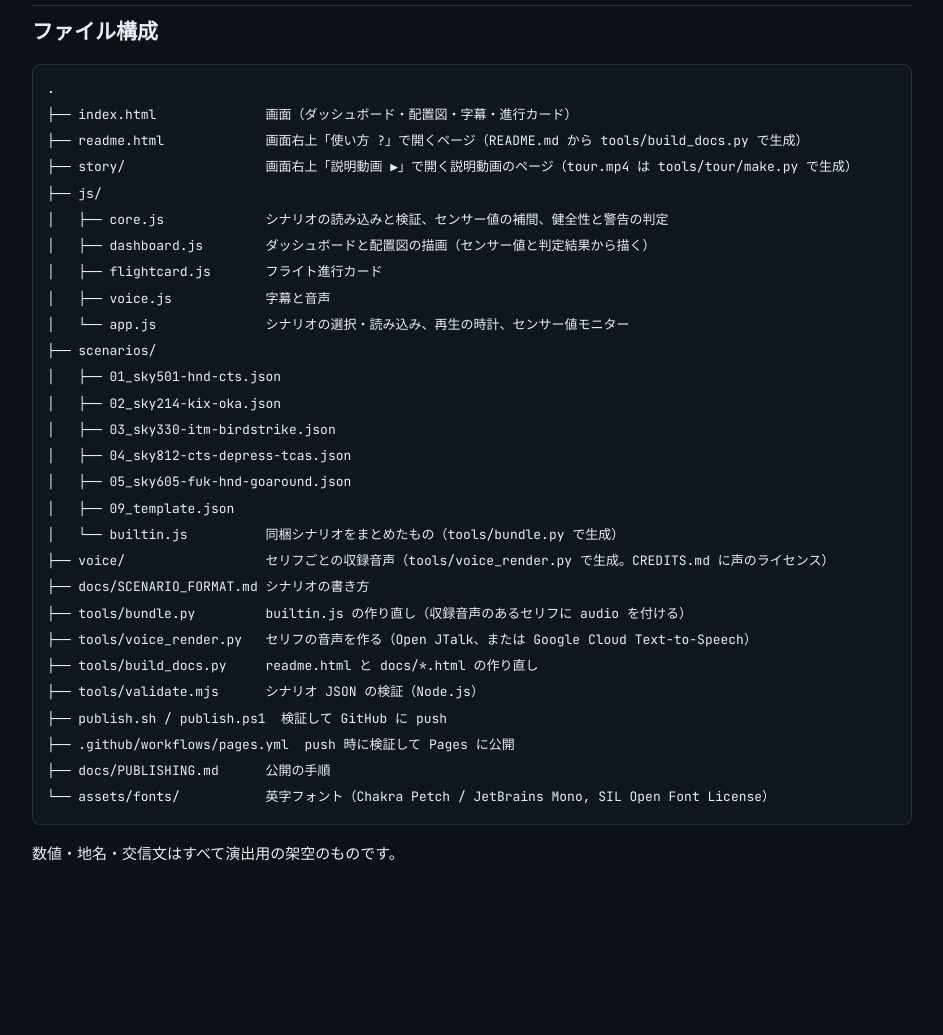
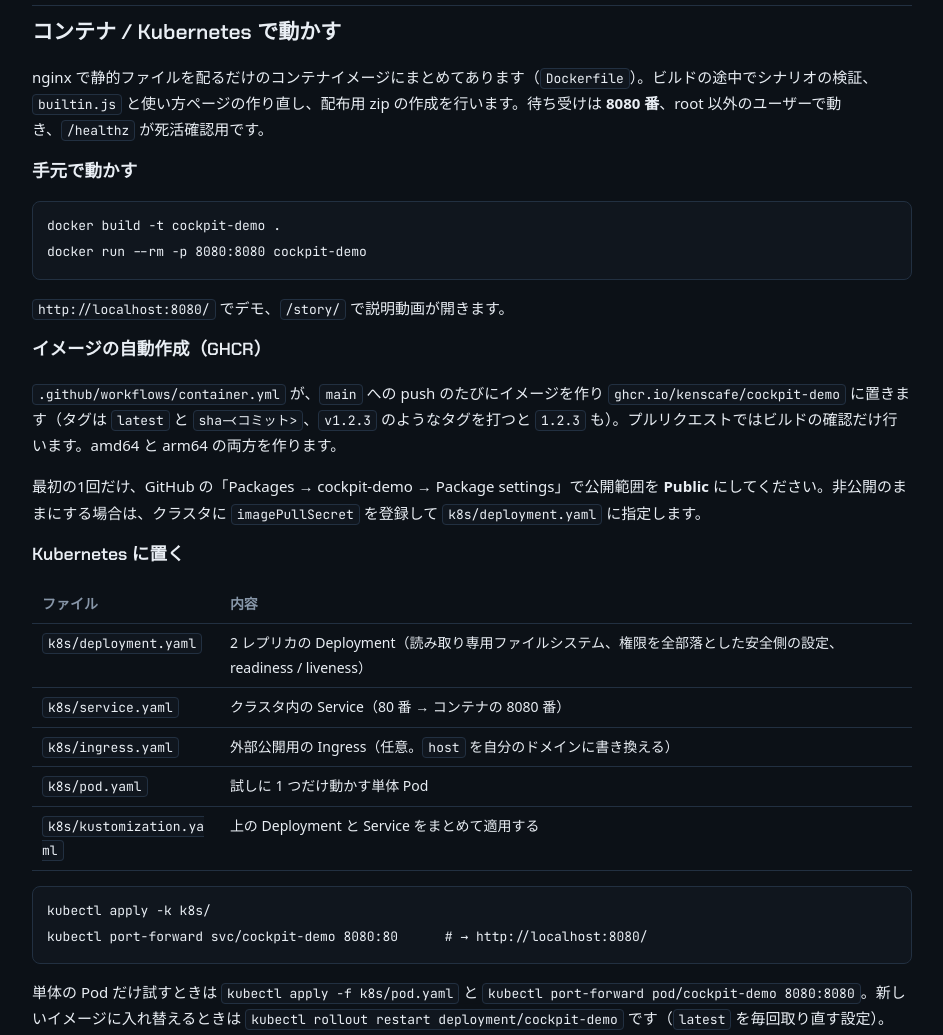
Before and after one commit to kenscafe/Cockpitnaviation-, a plain HTML site: page readme.html in a window 1280 px wide. Shown: the part 4860-5895 px from the top of the page, without its empty margins (168-1111 px from the left). Before the commit the page ends 5805 px from the top, so only its background shows below. Drawn offline with Linux system fonts and the light colour scheme.

Commit message:
コンテナイメージと Kubernetes のマニフェストを追加
- Dockerfile: ビルド時にシナリオ検証・builtin.js/使い方ページ再生成・配布 zip 作成、nginx-unprivileged (8080) で配信
- deploy/nginx.conf: /healthz、/story リダイレクト、キャッシュ設定
- k8s/: Deployment / Service / Ingress / 単体 Pod / kustomization
- .github/workflows/container.yml: main への push で ghcr.io/kenscafe/cockpit-demo に push（PR はビルド確認のみ）
- README に手順を追記

Co-Authored-By: Claude Opus 5.5 <noreply@anthropic.com>
Claude-Session: https://claude.ai/code/session_01BrT4Qdufp7FXkP4RnBkf7s

```diff
--- a/readme.html
+++ b/readme.html
@@ -63,6 +63,20 @@ th, td { border-bottom: 1px solid var(--rule); padding: 7px 10px; text-align: le
 <p>GitHub Pages と同じ内容を Vercel でも公開できます（ビルドなしの静的サイト。設定は <code>vercel.json</code>）。</p>
 <ol><li>Vercel の「Add New → Project」でこのリポジトリをインポート</li><li>Framework Preset は「Other」のまま。Build Command・環境変数は不要（ビルドなしで、リポジトリのルートがそのまま公開されます）</li><li>Deploy を押すと <code>https://&lt;プロジェクト名&gt;.vercel.app/</code> で開けます。説明動画は <code>/story</code></li><li>以後は <code>main</code> への push で自動的に本番が更新され、プルリクエストごとに Preview URL も作られます</li></ol>
 <p><code>scenarios/builtin.js</code> と <code>readme.html</code> はコミット済みのものをそのまま配信します。シナリオを変えたら <code>publish.sh</code>（または <code>python3 tools/bundle.py</code> と <code>python3 tools/build_docs.py</code>）で作り直してからコミットしてください。</p>
+<h2 id="コンテナ-/-kubernetes-で動かす">コンテナ / Kubernetes で動かす</h2>
+<p>nginx で静的ファイルを配るだけのコンテナイメージにまとめてあります（<code>Dockerfile</code>）。ビルドの途中でシナリオの検証、<code>builtin.js</code> と使い方ページの作り直し、配布用 zip の作成を行います。待ち受けは <strong>8080 番</strong>、root 以外のユーザーで動き、<code>/healthz</code> が死活確認用です。</p>
+<h3 id="手元で動かす">手元で動かす</h3>
+<pre class=""><code>docker build -t cockpit-demo .
+docker run --rm -p 8080:8080 cockpit-demo</code></pre>
+<p><code>http://localhost:8080/</code> でデモ、<code>/story/</code> で説明動画が開きます。</p>
+<h3 id="イメージの自動作成ghcr">イメージの自動作成（GHCR）</h3>
+<p><code>.github/workflows/container.yml</code> が、<code>main</code> への push のたびにイメージを作り <code>ghcr.io/kenscafe/cockpit-demo</code> に置きます（タグは <code>latest</code> と <code>sha-&lt;コミット&gt;</code>、<code>v1.2.3</code> のようなタグを打つと <code>1.2.3</code> も）。プルリクエストではビルドの確認だけ行います。amd64 と arm64 の両方を作ります。</p>
+<p>最初の1回だけ、GitHub の「Packages → cockpit-demo → Package settings」で公開範囲を <strong>Public</strong> にしてください。非公開のままにする場合は、クラスタに <code>imagePullSecret</code> を登録して <code>k8s/deployment.yaml</code> に指定します。</p>
+<h3 id="kubernetes-に置く">Kubernetes に置く</h3>
+<div class="tbl"><table><thead><tr><th>ファイル</th><th>内容</th></tr></thead><tbody><tr><td><code>k8s/deployment.yaml</code></td><td>2 レプリカの Deployment（読み取り専用ファイルシステム、権限を全部落とした安全側の設定、readiness / liveness）</td></tr><tr><td><code>k8s/service.yaml</code></td><td>クラスタ内の Service（80 番 → コンテナの 8080 番）</td></tr><tr><td><code>k8s/ingress.yaml</code></td><td>外部公開用の Ingress（任意。<code>host</code> を自分のドメインに書き換える）</td></tr><tr><td><code>k8s/pod.yaml</code></td><td>試しに 1 つだけ動かす単体 Pod</td></tr><tr><td><code>k8s/kustomization.yaml</code></td><td>上の Deployment と Service をまとめて適用する</td></tr></tbody></table></div>
+<pre class=""><code>kubectl apply -k k8s/
+kubectl port-forward svc/cockpit-demo 8080:80      # → http://localhost:8080/</code></pre>
+<p>単体の Pod だけ試すときは <code>kubectl apply -f k8s/pod.yaml</code> と <code>kubectl port-forward pod/cockpit-demo 8080:8080</code>。新しいイメージに入れ替えるときは <code>kubectl rollout restart deployment/cockpit-demo</code> です（<code>latest</code> を毎回取り直す設定）。</p>
 <h2 id="ファイル構成">ファイル構成</h2>
 <pre class=""><code>.
 ├── index.html              画面（ダッシュボード・配置図・字幕・進行カード）
@@ -91,6 +105,9 @@ th, td { border-bottom: 1px solid var(--rule); padding: 7px 10px; text-align: le
 ├── publish.sh / publish.ps1  検証して GitHub に push
 ├── .github/workflows/pages.yml  push 時に検証して Pages に公開
 ├── docs/PUBLISHING.md      公開の手順
+├── Dockerfile              コンテナイメージ（nginx で配信。設定は deploy/nginx.conf）
+├── k8s/                    Kubernetes のマニフェスト（Deployment / Service / Ingress / 単体 Pod）
+├── .github/workflows/container.yml  push 時にイメージを作って GHCR に置く
 └── assets/fonts/           英字フォント（Chakra Petch / JetBrains Mono, SIL Open Font License）</code></pre>
 <p>数値・地名・交信文はすべて演出用の架空のものです。</p>
 </main></body></html>
```
Also changed, not shown: 10 other files.
